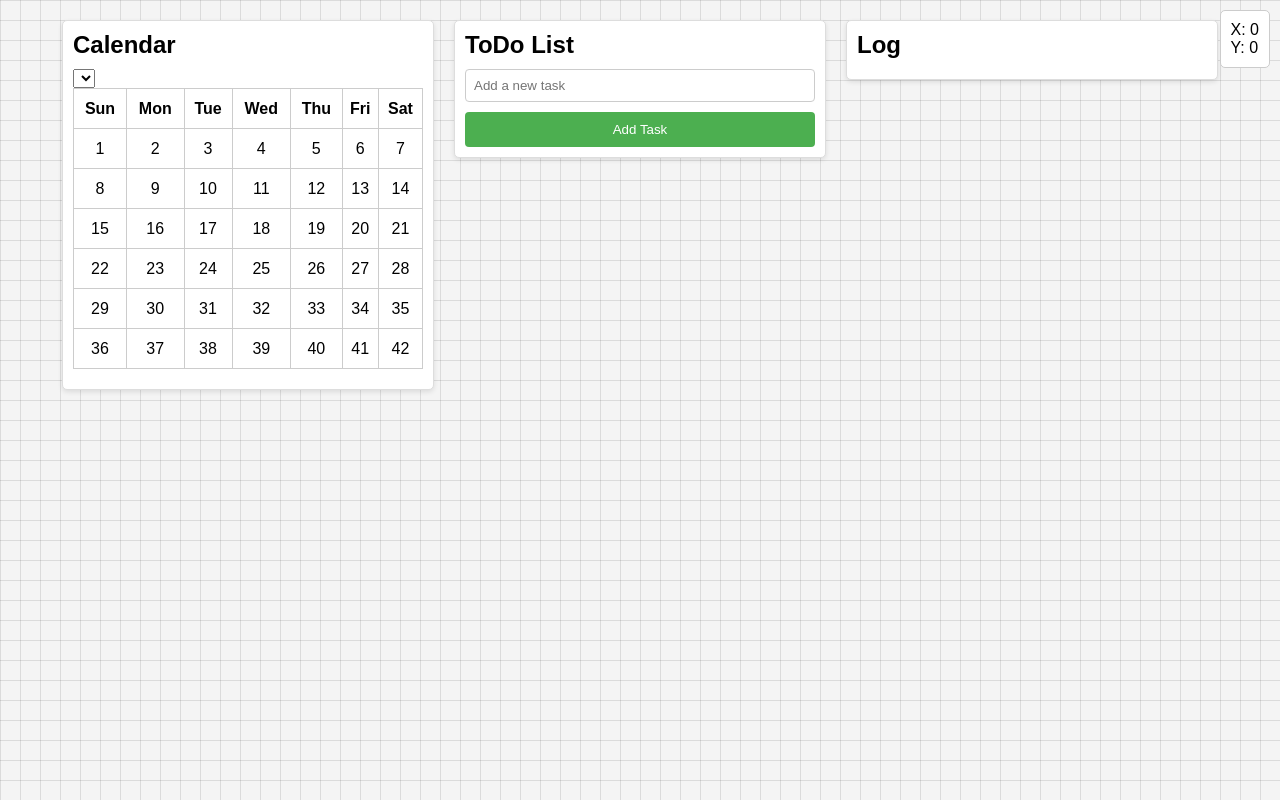
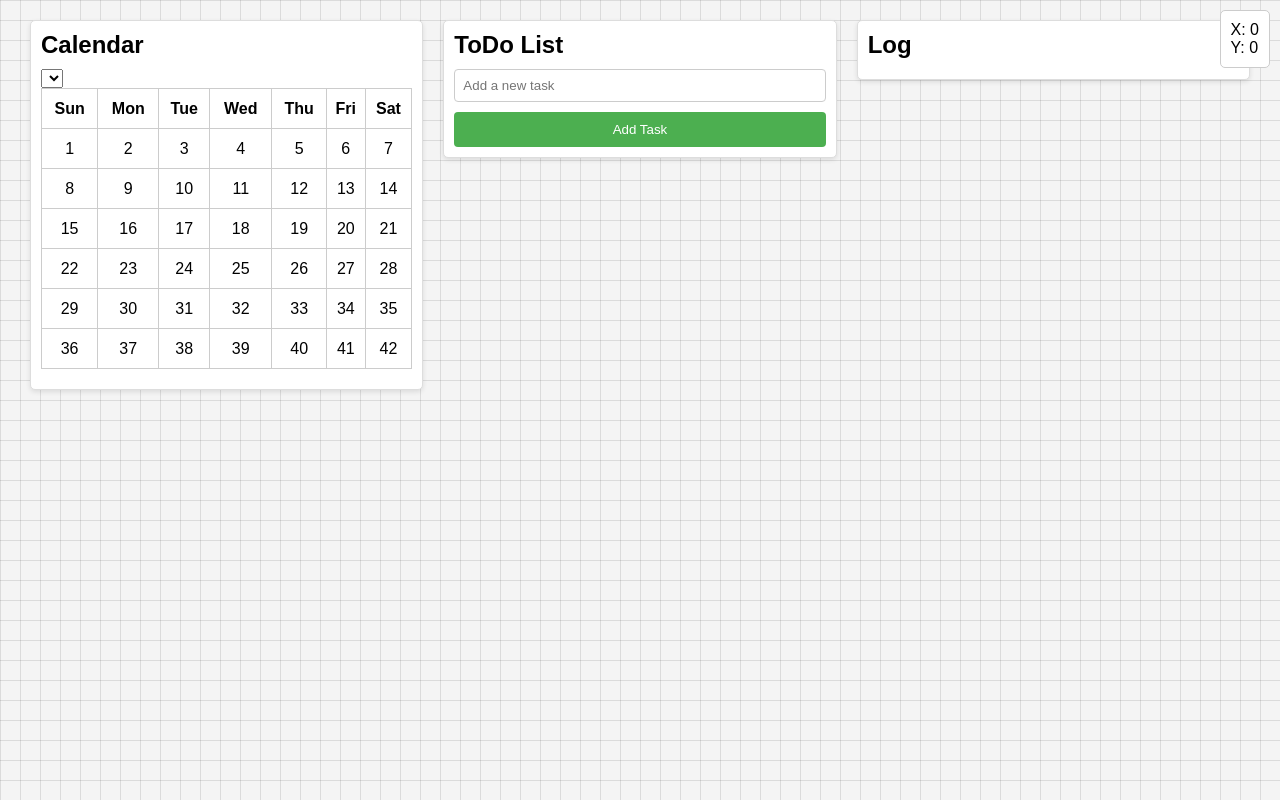
Before and after one commit to shirota111/shirota111.github.io, a PHP site: page /vectors.html in a window 1280 px wide. Run offline with PHP 8.4, Linux system fonts and the light colour scheme; lists and menus that the app fills with data are empty.

Commit message:
vectors.css の更新

```diff
--- a/vectors.css
+++ b/vectors.css
@@ -43,7 +43,7 @@ body {
 }
 
 .calendar-container, .todo-container, .log-container {
-    width: 30%;
+    width: 100%;
     margin: 0 10px;
     background-color: #fff;
     border: 1px solid #ddd;
```
